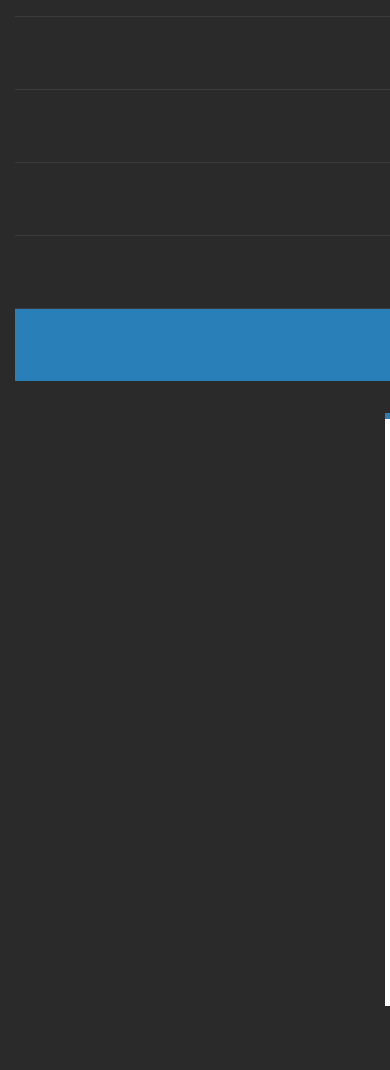
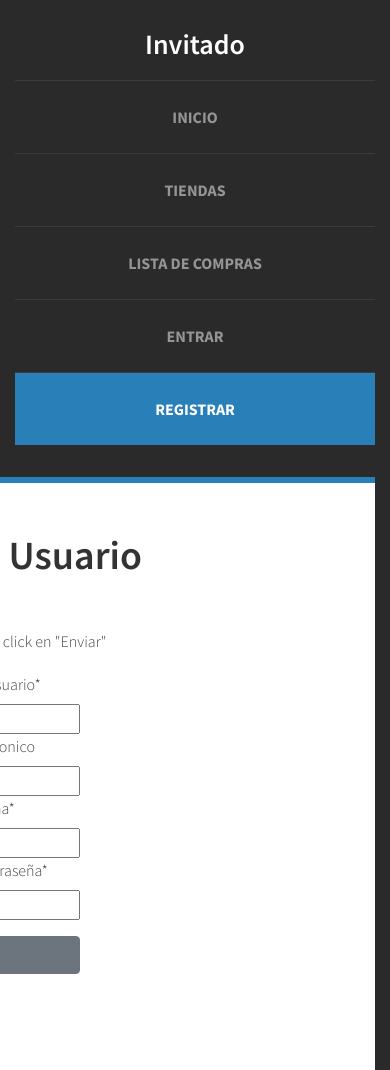
Before and after one commit to ThomasFarias/SistemaCompras, a Django app: page /registroUsuario in a window 390 px wide; the page is wider, and only the part inside the window is pictured. Before the commit the page ends 1006 px from the top of that part, so only its background shows below. Run offline with Django 3.2, Linux system fonts and the light colour scheme; some libraries are stand-ins or nearby versions.

Commit message:
no funciona en index

```diff
--- a/frontEnd/templates/index.html
+++ b/frontEnd/templates/index.html
@@ -13,7 +13,6 @@ Released   : 20130902
 {% load static %}
 {% load pwa %}
 
-<html xmlns="http://www.w3.org/1999/xhtml">
 <head>
 <meta http-equiv="Content-Type" content="text/html; charset=utf-8" />
 <title></title>
--- a/static/css/chicas.css
+++ b/static/css/chicas.css
@@ -3,12 +3,12 @@
 
 html, body
 	{
-		width:100%;
+		width: auto;
 	}
 
 	body
 	{
-		width:100px;
+
 		margin: 0px;
 		padding: 0px;
 		background: #202020;
@@ -59,7 +59,10 @@ html, body
 
 	.container
 	{
+
 		margin: 0em auto;
+		width: auto;
+		float:;
 	}
 
 
@@ -69,6 +72,7 @@ html, body
 
 	#menu
 	{
+		width:100%;
 	}
 
 	#menu ul
@@ -82,6 +86,7 @@ html, body
 
 	#menu li a, #menu li span
 	{
+
 		display: block;
 		padding: 1.5em 1.5em;
 		text-align: center;
@@ -114,8 +119,9 @@ html, body
 	{
 		position: relative;
 		float: top;
-		width: 100%;
-		padding: 1em 0em;
+		width:100%;
+		height: 100%;
+
 	}
 
 	#bienvenida
@@ -156,7 +162,7 @@ html, body
 	{
 		text-align: center;
 		margin-bottom: 1em;
-		display: none;
+
 	}
 
 	#logo h1
@@ -168,14 +174,12 @@ html, body
 	{
 		text-decoration: none;
 		color: #FFF;
+		font-size: 0.7em;
 	}
 
 	#logo span
 	{
-		padding-right: 0.5em;
-		text-transform: uppercase;
-		font-size: 0.90em;
-		color: rgba(255,255,255,0.3);
+		display:none;
 	}
 
 	#logo span a
@@ -188,4 +192,5 @@ html, body
 		display: inline-block;
 		margin-bottom: 0;
 		border-radius: 50%;
+		display: none;
 	}
```
